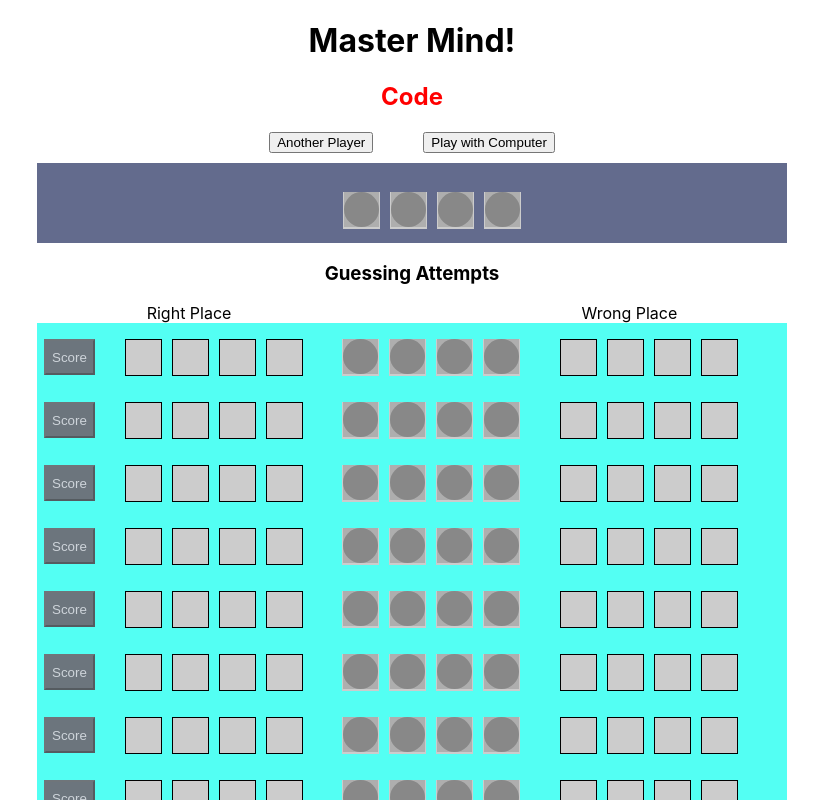
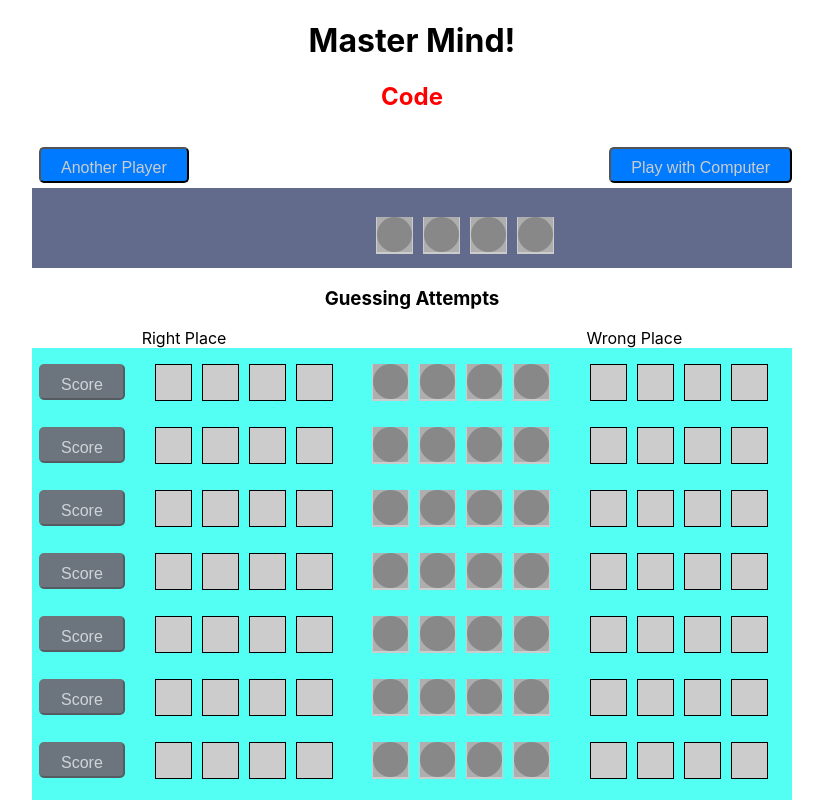
Before and after one commit to dhafirm/master-mind, a React (Create React App) app: page / in a window 1280 px wide. Shown: the top 800 px of the page, without its empty margins (228-1051 px from the left). Built offline with nearby package versions, Linux system fonts and the light colour scheme.

Commit message:
Making buttons round

```diff
--- a/src/App.css
+++ b/src/App.css
@@ -93,14 +93,13 @@
 
 .guess-container {
   background-color:#86d4db;
-  /* width:890px; */
   margin-top:20px;
   padding:20px;
 }
 
 .horiz-container {
   display:flex;
-  width: 750px;
+  width: 760px;
   background-color: rgba(0, 255, 238, 0.674);
   padding-bottom: 10px;
 }
@@ -116,18 +115,29 @@
   text-align: center; /* Center text horizontally */
 }
 
-.check {
+.primary {
   height: 36px;
   margin-top: 16px;
   margin-left: 7px;
+  border-radius: 5px; /* Adjust the value to change the roundness */
+  padding: 10px 20px; /* Example padding */
   background-color: #007bff;
   color: #ccc;
+  font-size: medium;
 }
 
-.check:disabled {
+.secondary {
   height: 36px;
   margin-top: 16px;
   margin-left: 7px;
+  border-radius: 5px; /* Adjust the value to change the roundness */
+  padding: 10px 20px; /* Example padding */
+  background-color: #ff4400;
+  color: #ccc;
+  font-size: medium;
+}
+
+.primary:disabled {
   background-color: #6c757d;
   color: #ced4da;
 }
--- a/src/App.js
+++ b/src/App.js
@@ -60,16 +60,16 @@ function App() {
       <div className='center'>
           <span>
             <h2 style={{color:"red"}}>Code</h2>
-            <button onClick={startAnotherPlayer} style={{display:gameOn? 'none':'inline'}}>Another Player</button>
-            <button onClick={startWithComputer} style={{display:gameOn? 'none':'inline', marginLeft:50}}>Play with Computer</button>
-            <button onClick={() => setGameOn(false)} style={{display:gameOn? 'inline':'none'}}>I give up!</button>
+            <button className='primary' onClick={startAnotherPlayer} style={{display:gameOn? 'none':'inline', float:'left', marginBottom:5}}>Another Player</button>
+            <button className='primary' onClick={startWithComputer} style={{display:gameOn? 'none':'inline', float:'right'}}>Play with Computer</button>
+            <button className='secondary' onClick={() => setGameOn(false)} style={{display:gameOn? 'inline':'none', marginLeft:110}}>I give up!</button>
           </span>
           <div className = 'code-container' >
-            <div className='centered' style={{display:gameOn? 'none':'flex', "marginLeft":50}}>
+            <div className='centered' style={{display:gameOn? 'none':'flex', "marginLeft":115}}>
               <Code />
             </div>
 
-            <div className='centered' style={{display:!gameOn? 'none':'flex', "marginLeft":50}}>
+            <div className='centered' style={{display:!gameOn? 'none':'flex', "marginLeft":115}}>
               <ColourCircle colour={SHADOW_COL} />
               <ColourCircle colour={SHADOW_COL} />
               <ColourCircle colour={SHADOW_COL} />
--- a/src/components/BreakingAttempts.js
+++ b/src/components/BreakingAttempts.js
@@ -9,7 +9,7 @@ const BreakingAttempts = ({gameOn}) => {
     return (
         <>
         <h3>Guessing Attempts {gameOn? 'is on':''}</h3>
-        <span style={{"marginRight":"350px"}}>Right Place</span><span>Wrong Place</span>
+        <span style={{"marginRight":"360px"}}>Right Place</span><span>Wrong Place</span>
          {repeatedComponents}
         </>
     )
--- a/src/components/GuessAttempt.js
+++ b/src/components/GuessAttempt.js
@@ -76,7 +76,7 @@ const GuessAttempt = ({index}) => {
 
     return (
         <div className='horiz-container'>
-            <button className="check"  onClick={checkAttempt} disabled={!canCheckGuess || !canGuess}>
+            <button className="primary"  onClick={checkAttempt} disabled={!canCheckGuess || !canGuess}>
                 {canGuess?"Score":"Done"}
             </button>
 
```
